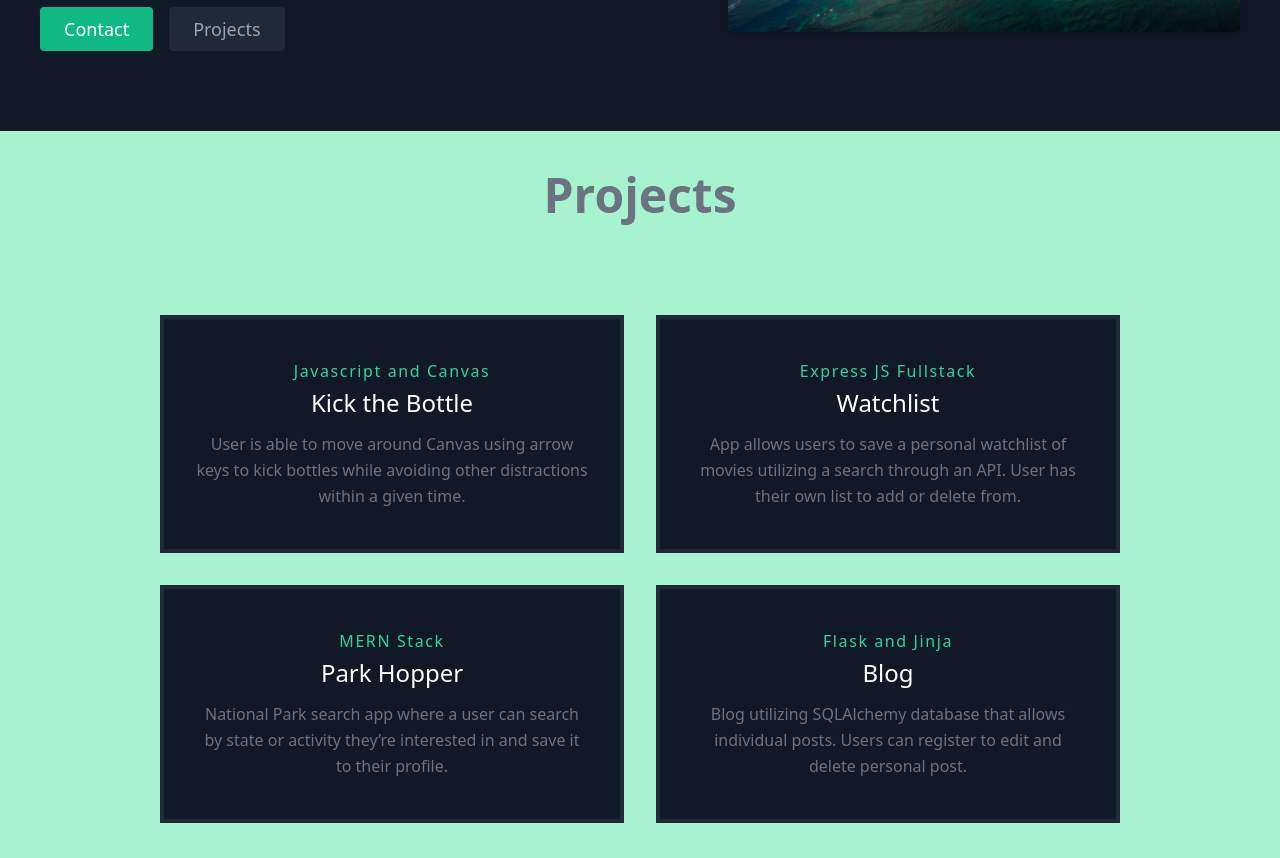
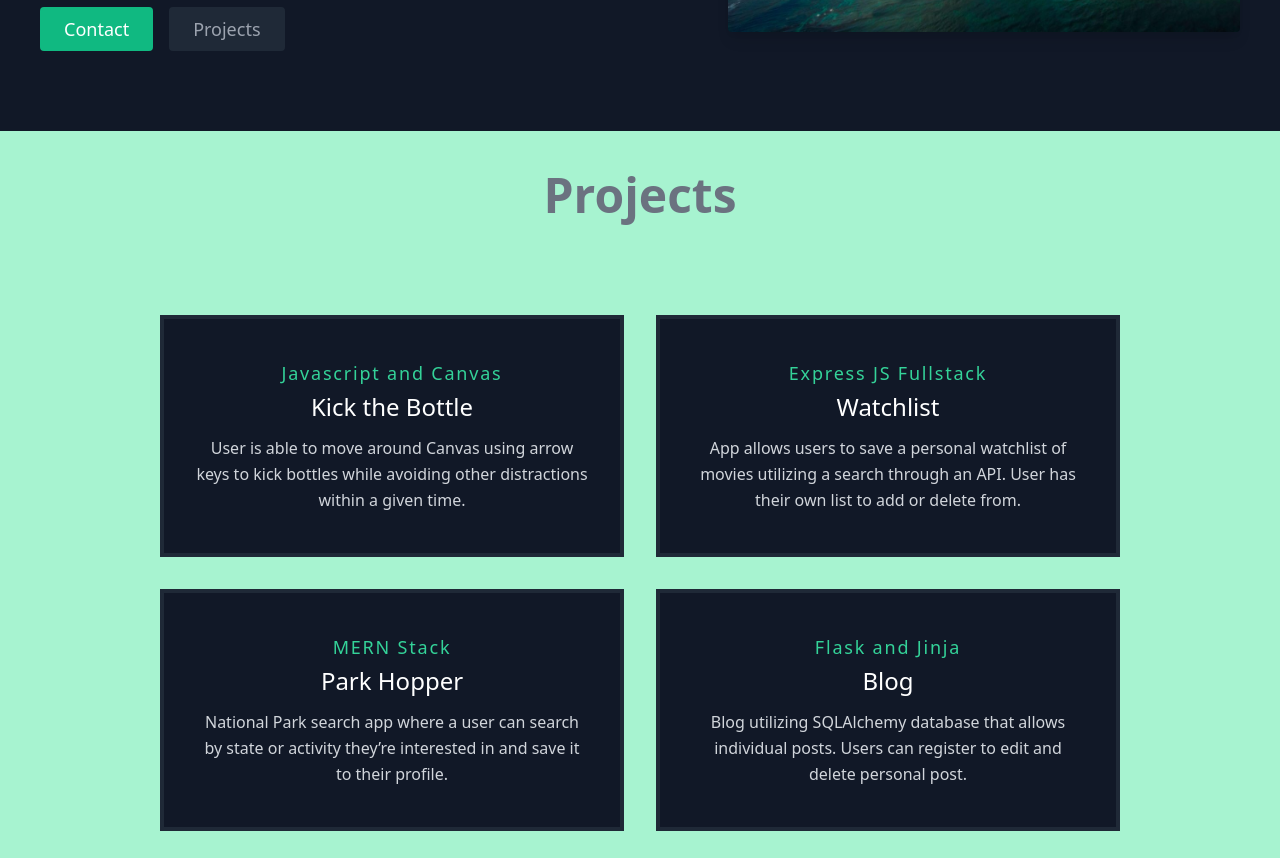
Before and after one commit to hamazumi/Portfolio, a React (Create React App) app: page / in a window 1280 px wide. Shown: the part 481-1339 px from the top of the page. Built offline with nearby package versions, Linux system fonts and the light colour scheme.

Commit message:
adjusted font colors

```diff
--- a/src/App.js
+++ b/src/App.js
@@ -7,7 +7,7 @@ import Skills from "./components/Skills"
 
 function App() {
   return (
-    <main className="text-gray-400 bg-gray-900 body-font">
+    <main className="text-gray-300 bg-gray-900 body-font">
       <Navbar />
       <About />
       <Projects />
--- a/src/components/Projects.js
+++ b/src/components/Projects.js
@@ -4,7 +4,7 @@ import { projects } from "../data"
 
 function Projects() {
   return (
-    <section id="projects" className="text-gray-500 bg-green-200 body-font">
+    <section id="projects" className="text-gray-300 bg-green-200 body-font">
       <div className="container px-5 py-10 mx-auto text-center lg:px-40">
         <div className="flex flex-col w-full mb-20">
           <h1 className="text-5xl font-bold title-font mb-4 text-gray-500">
@@ -25,7 +25,7 @@ function Projects() {
                   src={project.image}
                 />
                 <div className="px-8 py-10 relative w-full border-4 border-gray-800 bg-gray-900">
-                  <h2 className="tracking-widest text-base title-font font-medium text-green-400 mb-1">
+                  <h2 className="tracking-widest text-lg title-font font-medium text-green-400 mb-1">
                     {project.subtitle}
                   </h2>
                   <h1 className="title-font text-2xl font-medium text-white mb-3">
```
